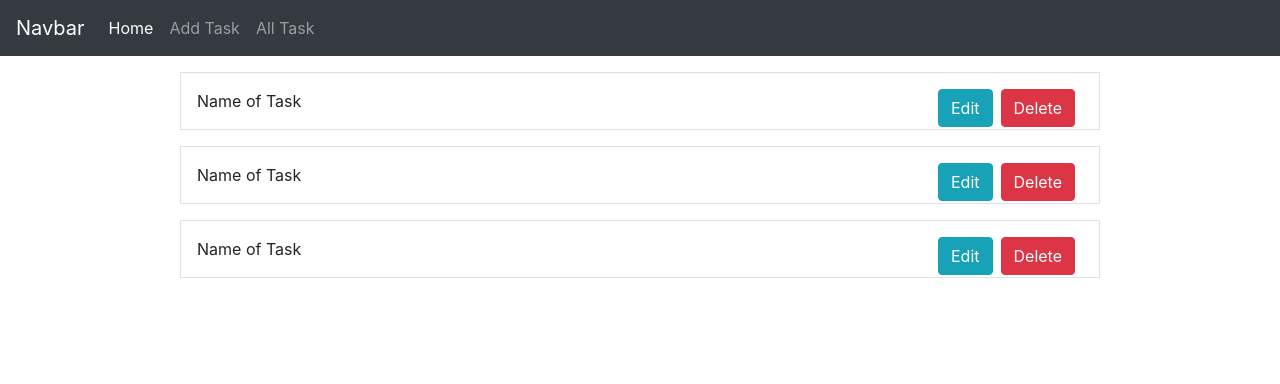
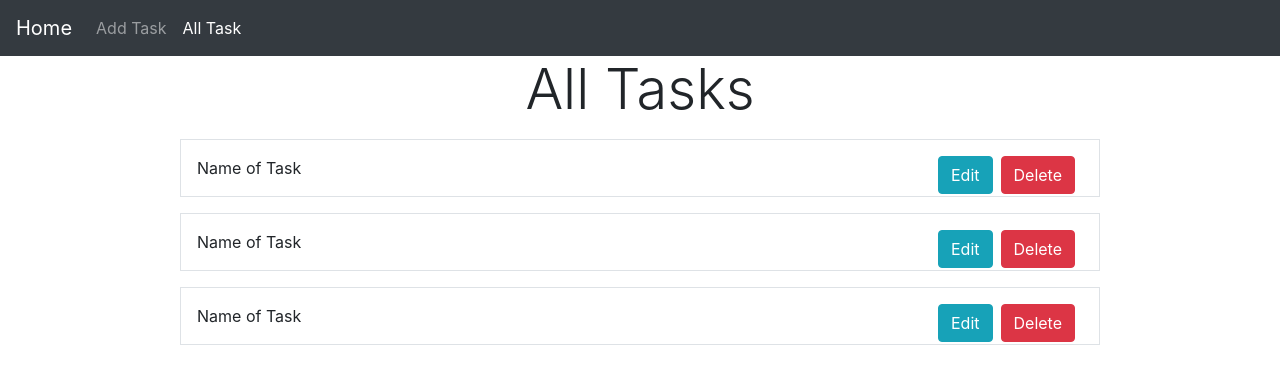
Before and after one commit to menanagy/TaskManagerList-React, a React (Create React App) app: page / in a window 1280 px wide. Shown: the top 384 px of the page. Built offline with nearby package versions, Linux system fonts and the light colour scheme.

Commit message:
Enable Routing on Links

```diff
--- a/src/Component/Navbar.js
+++ b/src/Component/Navbar.js
@@ -1,23 +1,21 @@
 import React from 'react'
+import{NavLink} from 'react-router-dom'
 
 export default function Navbar() {
     return (
         <div>
                     <nav className="navbar navbar-expand-lg navbar-dark bg-dark">
-                    <a className="navbar-brand" href="#">Navbar</a>
+                    <NavLink className="navbar-brand" to="/">Home</NavLink>
                     <button className="navbar-toggler" type="button" data-toggle="collapse" data-target="#navbarNav" aria-controls="navbarNav" aria-expanded="false" aria-label="Toggle navigation">
                         <span className="navbar-toggler-icon"></span>
                     </button>
                     <div className="collapse navbar-collapse" id="navbarNav">
                         <ul className="navbar-nav">
-                        <li className="nav-item active">
-                            <a className="nav-link" href="#">Home <span className="sr-only">(current)</span></a>
+                        <li className="nav-item">
+                            <NavLink className="nav-link" to="/add-task">Add Task</NavLink>
                         </li>
                         <li className="nav-item">
-                            <a className="nav-link" href="#">Add Task</a>
-                        </li>
-                        <li className="nav-item">
-                            <a className="nav-link" href="#">All Task</a>
+                            <NavLink className="nav-link" to="/">All Task</NavLink>
                         </li>
                         </ul>
                     </div>
--- a/src/Component/TaskList.js
+++ b/src/Component/TaskList.js
@@ -2,6 +2,8 @@ import React from 'react'
 
 export default function TaskList() {
     return (
+        <>
+        <h1 className="text-center display-4 ">All Tasks</h1>
         <ul className="list-unstyled">
 
             <li className="border p-3 my-3">
@@ -23,5 +25,6 @@ export default function TaskList() {
                 <button className="btn btn-info float-right mr-2">Edit</button>
             </li>
         </ul>
+        </>
         )
  }
```
